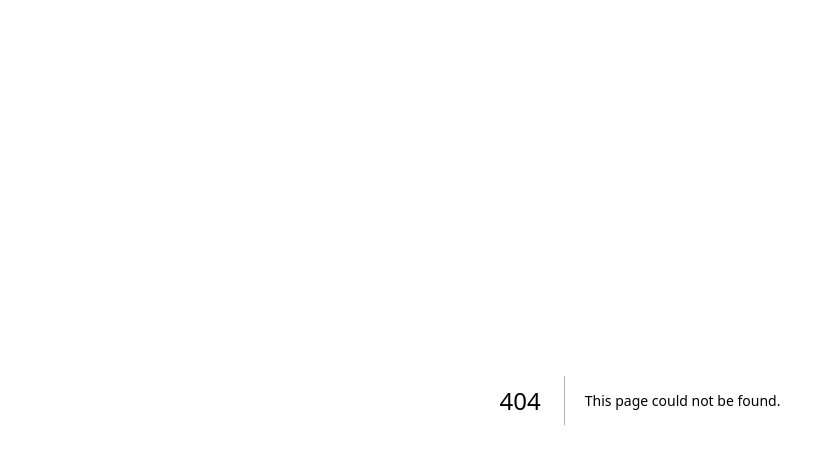
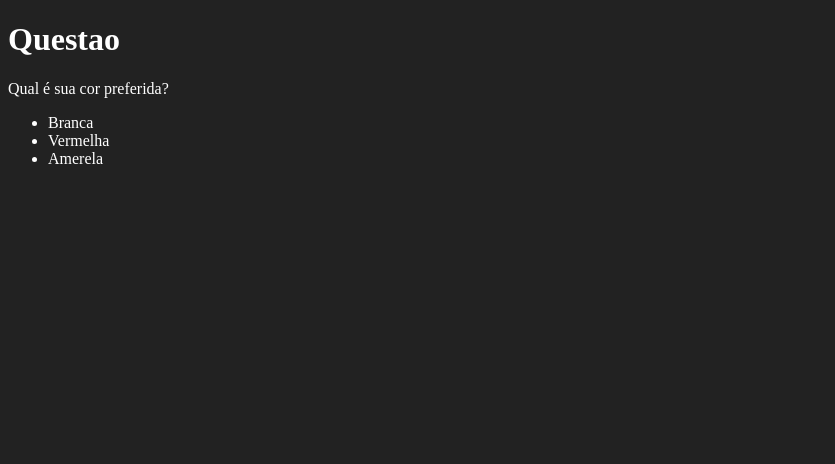
Before and after one commit to Davidjean23reis/fundamentonextjs, a Next.js app: page /questao in a window 1280 px wide. Before the commit this address had no page. Shown: the top 464 px of the page, without its empty margins (0-835 px from the left). Built offline with nearby package versions, Linux system fonts and the light colour scheme.

Commit message:
Intregando com API 01

```diff
--- /dev/null
+++ b/src/pages/api/questao/[id].ts
@@ -0,0 +1,15 @@
+export default function questao(req, res){
+    if(req.method ==="GET") {
+        const id = req.query.id
+        res.status(200).json({
+    id,
+    enunciado: 'Qual é sua cor preferida?',
+    respostas: [
+        'Branca', 'Vermelha', 'Amerela'
+    ]
+        })
+    } else {
+        res.status(405).send()
+    }
+
+}
--- /dev/null
+++ b/src/pages/questao.tsx
@@ -0,0 +1,32 @@
+import { useEffect, useState } from "react"
+
+export default function questao() {
+    const [questao, setQuestao] = useState()
+
+    useEffect(() => {
+        fetch('http://localhost:3000/api/questao/123')
+            .then(resp => resp.json())
+            .then(setQuestao)
+    }, [])
+
+    function renderizarRespostas() {
+        if (questao) {
+            return questao.respostas.map((resp, i) => {
+                return <li key={i}>{resp}</li>
+            })
+        }
+        return false
+    }
+    return (
+        <div>
+            <h1>Questao</h1>
+            <div>
+                <span>{questao?.enunciado}</span>
+                <ul>
+                    {renderizarRespostas()}
+                </ul>
+            </div>
+
+        </div>
+    )
+}
```
